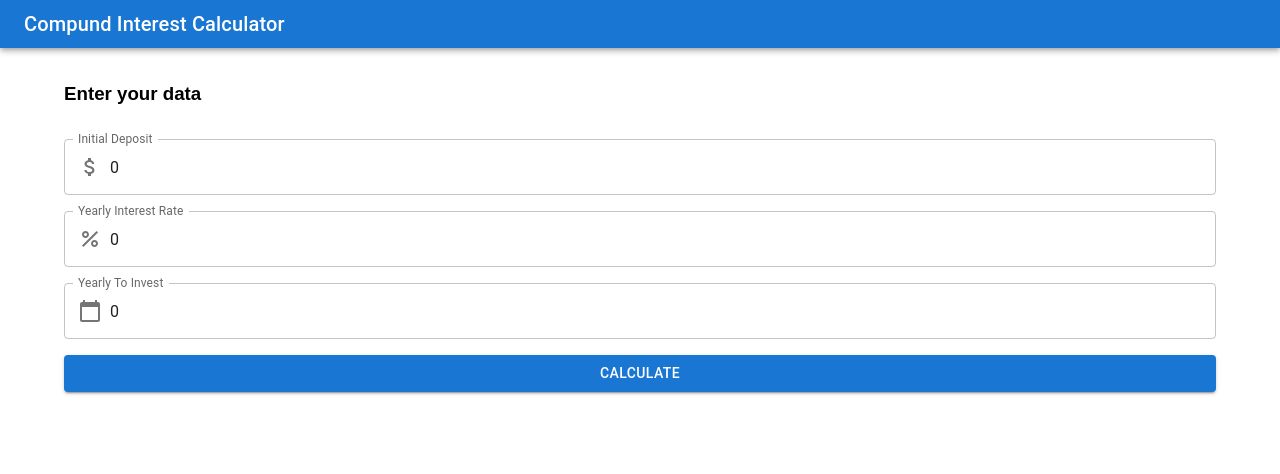
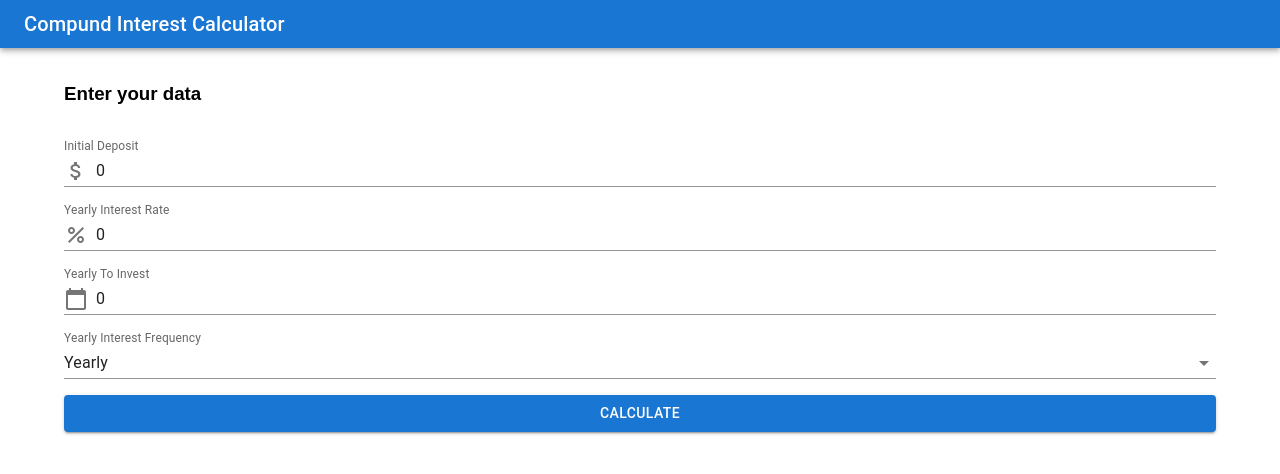
Before and after one commit to Akio789/compund-interest-calculator, a React (Create React App) app: page / in a window 1280 px wide. Shown: the top 474 px of the page. Built offline with nearby package versions, Linux system fonts and the light colour scheme.

Commit message:
Adding yearly interest frequency Select

```diff
--- a/src/contexts/CompundInterestCalculatorContext.js
+++ b/src/contexts/CompundInterestCalculatorContext.js
@@ -6,15 +6,18 @@ const CompoundInterestCalculatorContextProvider = ({ children }) => {
   const [initialDeposit, setInitialDeposit] = useState(null);
   const [yearlyInterestRate, setYearlyInterestRate] = useState(null);
   const [yearsToInvest, setYearsToInvest] = useState(null);
+  const [yearlyInterestFrequency, setYearlyInterestFrequency] = useState(null);
 
   const setDataFromCalculatorInputForm = (
     initialDeposit,
     yearlyInterestRate,
-    yearsToInvest
+    yearsToInvest,
+    yearlyInterestFrequency
   ) => {
     setInitialDeposit(Number(initialDeposit));
     setYearlyInterestRate(Number(yearlyInterestRate));
     setYearsToInvest(Number(yearsToInvest));
+    setYearlyInterestFrequency(yearlyInterestFrequency);
   }
 
   return (
@@ -23,6 +26,7 @@ const CompoundInterestCalculatorContextProvider = ({ children }) => {
         initialDeposit,
         yearlyInterestRate,
         yearsToInvest,
+        yearlyInterestFrequency,
         setDataFromCalculatorInputForm
       }}
     >
--- a/src/pages/compund-interest-calculator/calculator-input-form/CalculatorInputForm.js
+++ b/src/pages/compund-interest-calculator/calculator-input-form/CalculatorInputForm.js
@@ -1,11 +1,12 @@
 import React, { useState, useContext } from 'react';
-import { Alert, Button, InputAdornment, TextField } from '@mui/material';
+import { Alert, Button, FormControl, InputAdornment, InputLabel, MenuItem, Select, TextField } from '@mui/material';
 import AttachMoneyIcon from '@mui/icons-material/AttachMoney';
 import PercentIcon from '@mui/icons-material/Percent';
 import CalendarTodayIcon from '@mui/icons-material/CalendarToday';
 import styles from './CalculatorInputForm.module.css';
 import { CompoundInterestCalculatorContext } from '../../../contexts/CompundInterestCalculatorContext';
 import _ from 'lodash'
+import { yearlyInterestFrequency } from '../constants';
 
 const CalculatorInputForm = () => {
   const { setDataFromCalculatorInputForm } = useContext(CompoundInterestCalculatorContext);
@@ -13,6 +14,10 @@ const CalculatorInputForm = () => {
   const [initialDepositFormInput, setInitialDepositFormInput] = useState(0);
   const [yearlyInterestRateFormInput, setYearlyInterestRateFormInput] = useState(0);
   const [yearsToInvestFormInput, setYearsToInvestFormInput] = useState(0);
+  const [
+    yearlyInterestFrequencyFormInput,
+    setYearlyInterestFrequencyFormInput
+  ] = useState(yearlyInterestFrequency.Yearly);
   const [errorMessage, setErrorMessage] = useState('');
 
   const onInitialDepositFormInputChange = ({ target: { value } }) => {
@@ -41,8 +46,19 @@ const CalculatorInputForm = () => {
     setDataFromCalculatorInputForm(
       initialDepositFormInput,
       yearlyInterestRateFormInput,
-      yearsToInvestFormInput
+      yearsToInvestFormInput,
+      yearlyInterestFrequencyFormInput
     );
+  };
+
+  const yearlyInterestFrequencyMenuItems = (
+    Object.entries(yearlyInterestFrequency).map(([key, val]) => {
+      return <MenuItem value={val} key={key}>{key}</MenuItem>
+    })
+  );
+
+  const onSelectYearlyInterestFrequency = ({ target: { value } }) => {
+    setYearlyInterestFrequencyFormInput(value);
   };
 
   return (
@@ -59,6 +75,7 @@ const CalculatorInputForm = () => {
           </Alert>)
       }
       <TextField
+        variant="standard"
         label="Initial Deposit"
         InputProps={{
           startAdornment: (
@@ -71,6 +88,7 @@ const CalculatorInputForm = () => {
         onChange={onInitialDepositFormInputChange}
       />
       <TextField
+        variant="standard"
         label="Yearly Interest Rate"
         InputProps={{
           startAdornment: (
@@ -83,6 +101,7 @@ const CalculatorInputForm = () => {
         onChange={onYearlyInterestRateFormInputChange}
       />
       <TextField
+        variant="standard"
         label="Yearly To Invest"
         InputProps={{
           startAdornment: (
@@ -94,6 +113,17 @@ const CalculatorInputForm = () => {
         value={yearsToInvestFormInput}
         onChange={onYearsToInvestFormInputChange}
       />
+      <FormControl variant="standard">
+        <InputLabel>
+          Yearly Interest Frequency
+        </InputLabel>
+        <Select
+          value={yearlyInterestFrequencyFormInput}
+          onChange={onSelectYearlyInterestFrequency}
+        >
+          {yearlyInterestFrequencyMenuItems}
+        </Select>
+      </FormControl>
       <Button
         variant="contained"
         onClick={onButtonClicked}
--- /dev/null
+++ b/src/pages/compund-interest-calculator/constants.js
@@ -0,0 +1,7 @@
+export const yearlyInterestFrequency = {
+  Yearly: 'Yearly',
+  Monthly: 'Monthly',
+  Biweekly: 'Biweekly',
+  Weekly: 'Weekly',
+  Daily: 'Daily'
+};
```
